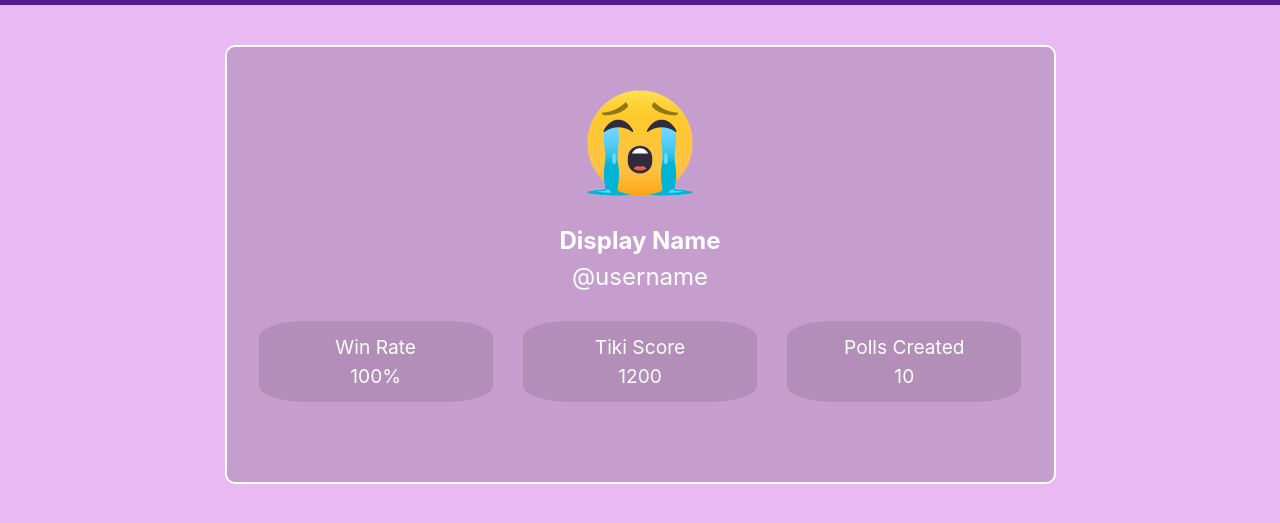
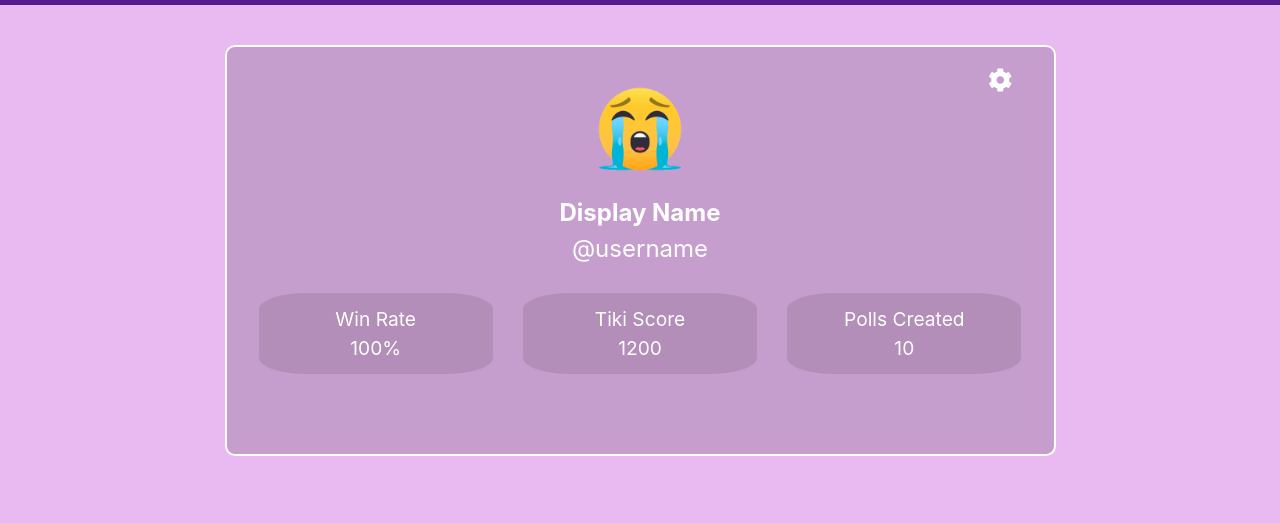
Before and after one commit to goddtriffin/Totem, a plain HTML site: page webapp/Personal/personal.html in a window 1280 px wide. Shown: the part 57-580 px from the top of the page. Drawn offline with Linux system fonts and the light colour scheme.

Commit message:
settings button on personal

```diff
--- a/webapp/Personal/personal.css
+++ b/webapp/Personal/personal.css
@@ -24,6 +24,14 @@ body{
     border-color: #294390;
 }
 
+.settings-btn{
+	color: white;
+	font-size: 1.5rem;
+	text-align: right;
+	position: absolute;
+	/* right: 37%; */
+	right: 5%;
+}
 #navNameLI{
     pointer-events: none;
     font-weight: bold;
@@ -51,7 +59,7 @@ body{
 	#border: 1px solid white;
 	#border-radius: 25%;
 	#height: 150%;
-	width: 10vw;
+	width: 100px;
 	margin-top: 1rem;
 	margin-bottom: 1rem;
 }
--- a/webapp/Personal/personal.html
+++ b/webapp/Personal/personal.html
@@ -11,6 +11,9 @@
         <link href="https://fonts.googleapis.com/css?family=Monoton" rel="stylesheet">
     </head>
     <body>
+
+        <link rel="stylesheet" href="https://use.fontawesome.com/releases/v5.7.1/css/all.css" integrity="sha384-fnmOCqbTlWIlj8LyTjo7mOUStjsKC4pOpQbqyi7RrhN7udi9RwhKkMHpvLbHG9Sr" crossorigin="anonymous">
+
         <!-- Nav Bar -->
         <nav class="navbar navbar-expand-lg navbar-dark static-top">
             <div class="container">
@@ -44,9 +47,16 @@
 		<div class="container">
 			<div class="row justify-content-md-center">
                 <div class="col-md-9" id="personalContent">
-					<a href="">
+
+                    <!-- settings button -->
+                    <a class="settings-btn" href="../Settings/settings.html" >
+                        <i class="fas fa-cog"></i>
+                    </a>
+
+                    <a href="">
 					<img src="loudly_crying.gif" id="emoji" alt="Profile Emoji">
-					</a>
+                    </a>
+
 					<p id="displayName">Display Name</p>
 					<p id="username">@username</p>
 					<div class="row">
--- a/webapp/Public/public.css
+++ b/webapp/Public/public.css
@@ -1,5 +1,6 @@
 body{
     background-color: #9975b9 !important;
+    position: relative;
 }
 
 .navbar-dark{
--- a/webapp/Splash/splash.css
+++ b/webapp/Splash/splash.css
@@ -157,7 +157,7 @@ canvas{
     /* position: absolute; */
     position: absolute;
     width: 100%;
-    height: 160vh;
+    height: 180vh;
     margin-bottom: 0px;
     background-color: #621ea0;
     background-image: url("");
```
